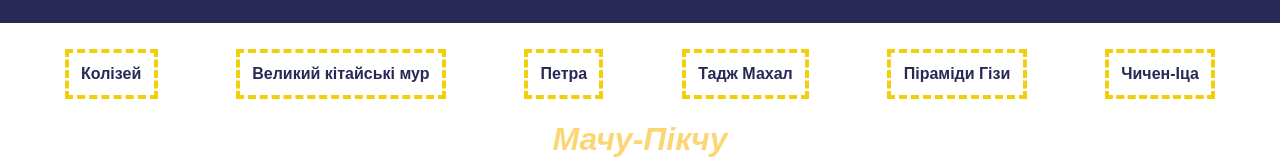
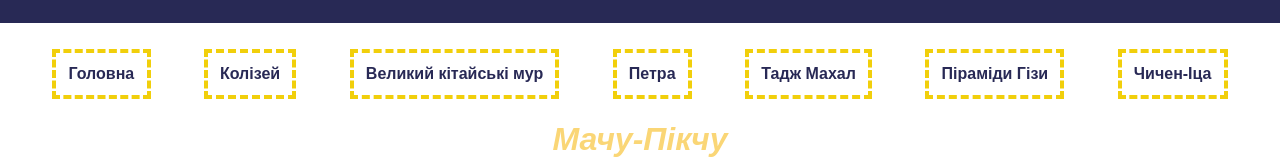
Before and after one commit to YanitaKuh/duvasvitu, a plain HTML site: page index.html in a window 1280 px wide. Shown: the part 120-279 px from the top of the page. Drawn offline with Linux system fonts and the light colour scheme.

Commit message:
Update index.html

```diff
--- a/index.html
+++ b/index.html
@@ -9,7 +9,9 @@
         </header>
         <main>
             <nav>
-
+               <a href="
+https://logikaschoolmogilev.github.io/Duva_Svitu/
+">Головна</a>
 
                <a href="https://misterfrisk.github.io/Diva_Svitu/">Колізей</a>
 
```
